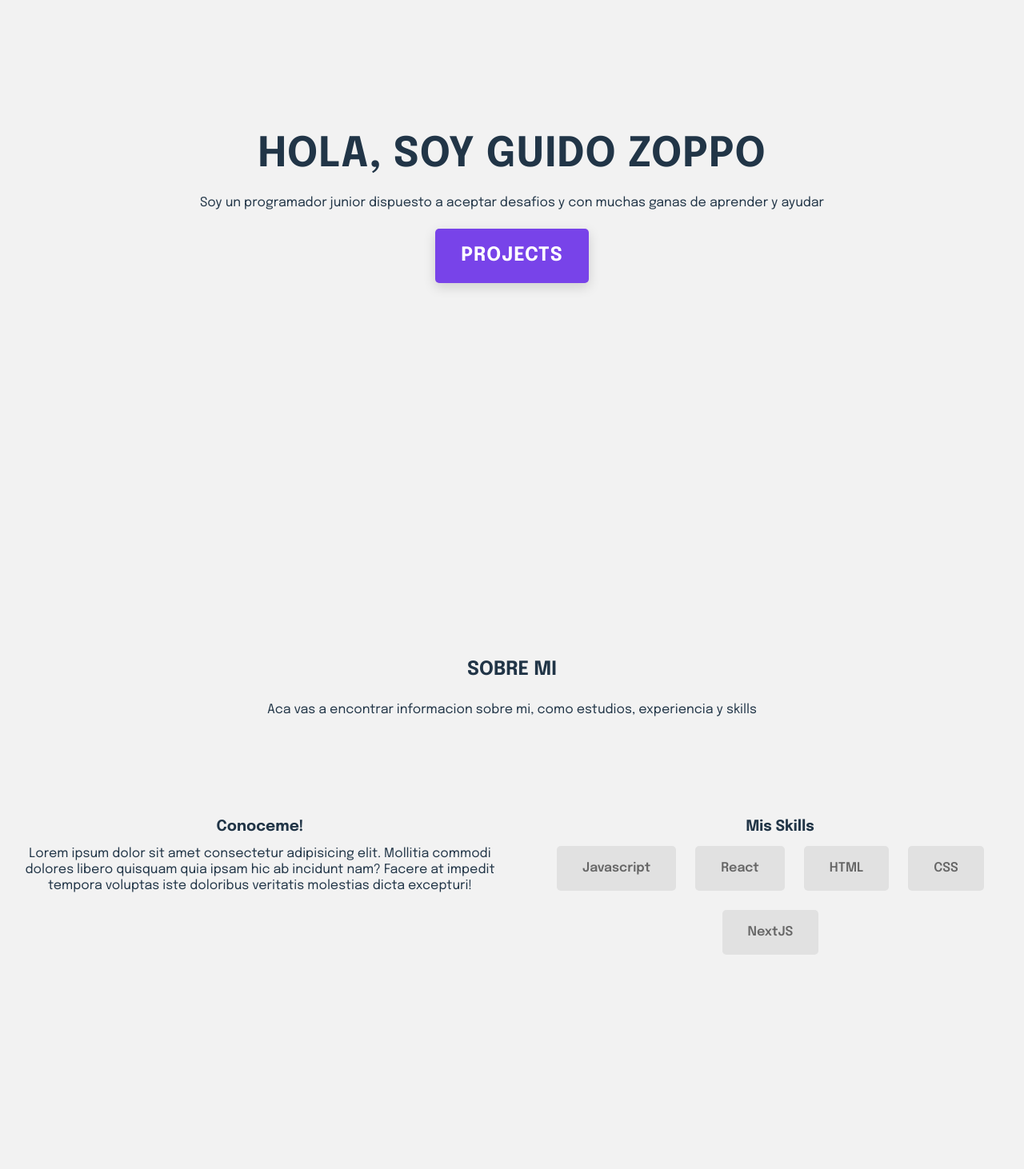
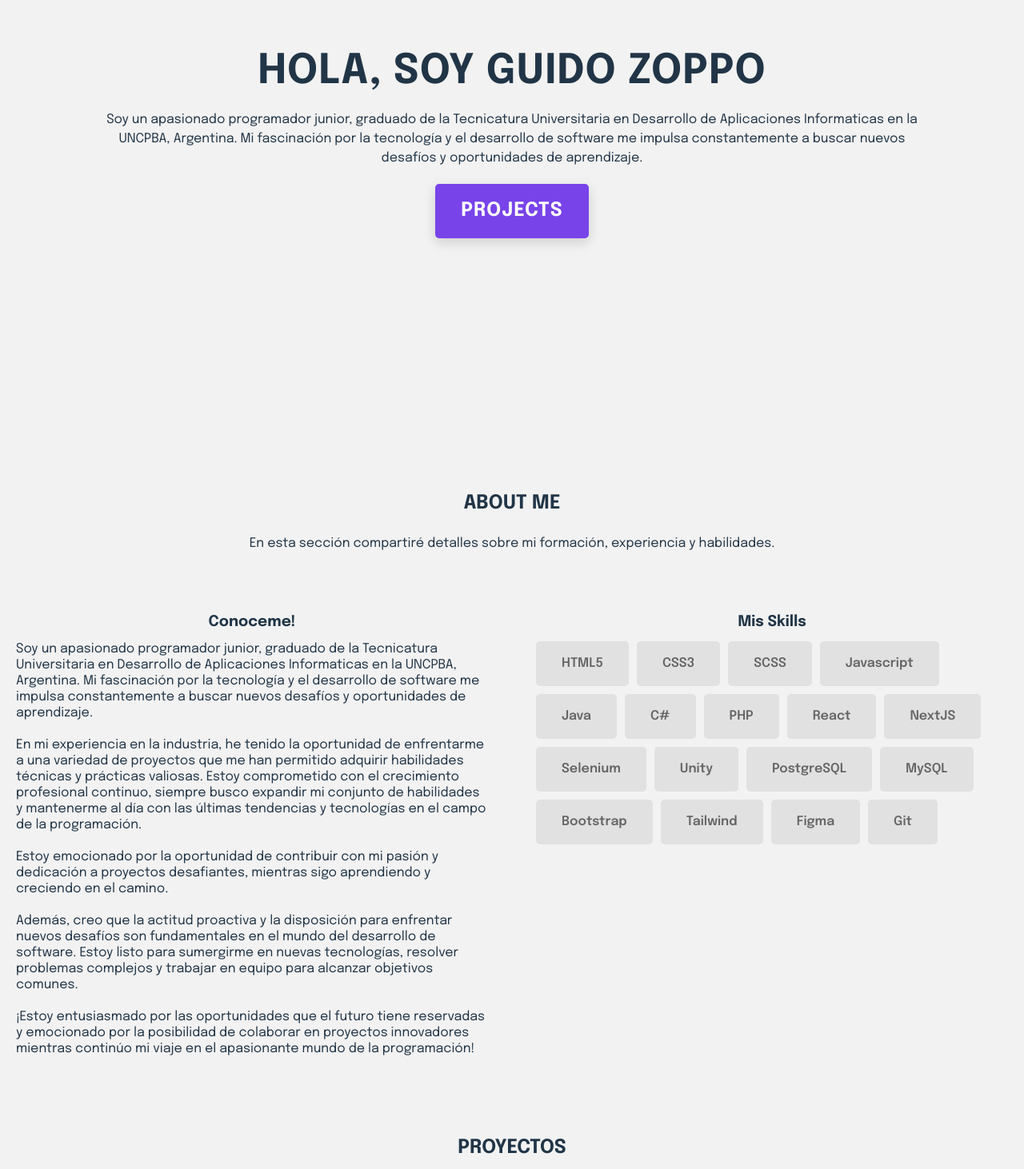
Before and after one commit to guidozoppo/portfolio, a React (Vite) app: page / in a window 1280 px wide. Shown: the part 220-1682 px from the top of the page at 80% size. Built offline with nearby package versions, Linux system fonts and the light colour scheme; the HTML template or start-up script is replaced by a standard one.

Commit message:
modified some sections

```diff
--- a/src/components/AboutSection/About.css
+++ b/src/components/AboutSection/About.css
@@ -5,7 +5,7 @@ section {
   /* max-width: 80rem; */
   gap: 20px;
   background-color: #f2f2f2;
-  padding: 5rem 0;
+  padding: 2rem 0;
 }
 
 section p {
--- a/src/components/AboutSection/About.jsx
+++ b/src/components/AboutSection/About.jsx
@@ -5,8 +5,8 @@ import { Skills } from "./Skills"
 export function About () {
   return (
     <section>
-      <h2>SOBRE MI</h2>
-      <p>Aca vas a encontrar informacion sobre mi, como estudios, experiencia y skills</p>
+      <h2>ABOUT ME</h2>
+      <p>En esta sección compartiré detalles sobre mi formación, experiencia y habilidades.</p>
       <div className='about-details'>
         <AboutMeDescription/>
         <Skills/>
--- a/src/components/AboutSection/AboutMeDescription.css
+++ b/src/components/AboutSection/AboutMeDescription.css
@@ -4,6 +4,7 @@
   align-items: start;
   margin-left: 20px;
   gap: 10px;
+  padding-right: 20px;
 }
 
 .about-description-section p {
@@ -17,7 +18,12 @@
   }
 
   .about-description-section p {
-    text-align: center;
     line-height: 20px;
   }
+
+  .about-me-details {
+    display: flex;
+    flex-direction: column;
+    gap: 20px;
+  }
 }
--- a/src/components/AboutSection/AboutMeDescription.jsx
+++ b/src/components/AboutSection/AboutMeDescription.jsx
@@ -4,7 +4,38 @@ export function AboutMeDescription () {
   return (
     <section className="about-description-section">
       <h3>Conoceme!</h3>
-      <p>Lorem ipsum dolor sit amet consectetur adipisicing elit. Mollitia commodi dolores libero quisquam quia ipsam hic ab incidunt nam? Facere at impedit tempora voluptas iste doloribus veritatis molestias dicta excepturi!</p>
+      <div className='about-me-details'>
+        <p>Soy un apasionado programador junior, graduado de la Tecnicatura Universitaria en Desarrollo de
+          Aplicaciones Informaticas en la UNCPBA, Argentina.
+          Mi fascinación por la tecnología y el desarrollo de software me impulsa constantemente a buscar nuevos desafíos
+          y oportunidades de aprendizaje.
+        </p>
+
+        <p>
+          En mi experiencia en la industria, he tenido la oportunidad de enfrentarme a una variedad de proyectos
+          que me han permitido adquirir habilidades técnicas y prácticas valiosas.
+          Estoy comprometido con el crecimiento profesional continuo,
+          siempre busco expandir mi conjunto de habilidades y mantenerme al día con las últimas tendencias y
+          tecnologías en el campo de la programación.
+        </p>
+
+        <p>
+          Estoy emocionado por la oportunidad de contribuir con mi pasión y dedicación a proyectos desafiantes,
+          mientras sigo aprendiendo y creciendo en el camino.
+        </p>
+
+        <p>
+          Además, creo que la actitud proactiva y la disposición para enfrentar nuevos desafíos
+          son fundamentales en el mundo del desarrollo de software.
+          Estoy listo para sumergirme en nuevas tecnologías, resolver problemas complejos
+          y trabajar en equipo para alcanzar objetivos comunes.
+        </p>
+        <p>
+        ¡Estoy entusiasmado por las oportunidades que el futuro tiene reservadas y
+        emocionado por la posibilidad de colaborar en proyectos innovadores mientras
+        continúo mi viaje en el apasionante mundo de la programación!
+        </p>
+      </div>
     </section>
   )
 }
--- a/src/components/AboutSection/Skills.css
+++ b/src/components/AboutSection/Skills.css
@@ -4,20 +4,22 @@
   align-items: start;
   margin-left: 20px;
   gap: 10px;
+  padding-right: 20px;
 }
 
 .skill-names {
   display: flex;
   flex-direction: row;
   align-items: center;
-  justify-content: center;
+  /* justify-content: center; */
   flex-wrap: wrap;
+  gap: 10px;
 }
 
 .skill {
   padding: 1rem 2rem;
-  margin-bottom: 1.5rem;
-  margin-right: 1.5rem;
+  /* margin-bottom: 1.5rem;
+  margin-right: 1.5rem; */
   background: rgba(153, 153, 153, 0.2);
   border-radius: 5px;
   font-weight: 600;
--- a/src/components/AboutSection/Skills.jsx
+++ b/src/components/AboutSection/Skills.jsx
@@ -5,11 +5,23 @@ export function Skills () {
     <section className='skills-section'>
       <h3>Mis Skills</h3>
       <div className='skill-names'>
+        <div className="skill">HTML5</div>
+        <div className="skill">CSS3</div>
+        <div className="skill">SCSS</div>
         <div className="skill">Javascript</div>
+        <div className="skill">Java</div>
+        <div className="skill">C#</div>
+        <div className="skill">PHP</div>
         <div className="skill">React</div>
-        <div className="skill">HTML</div>
-        <div className="skill">CSS</div>
         <div className="skill">NextJS</div>
+        <div className="skill">Selenium</div>
+        <div className="skill">Unity</div>
+        <div className="skill">PostgreSQL</div>
+        <div className="skill">MySQL</div>
+        <div className="skill">Bootstrap</div>
+        <div className="skill">Tailwind</div>
+        <div className="skill">Figma</div>
+        <div className="skill">Git</div>
       </div>
     </section>
   )
--- a/src/components/Header.jsx
+++ b/src/components/Header.jsx
@@ -18,7 +18,7 @@ export function Header () {
       <div className='header-container'>
         <div className='header-content'>
           <div className='name-container'>
-            <img src="https://media.licdn.com/dms/image/C4E03AQFOs9sKqr2nOQ/profile-displayphoto-shrink_800_800/0/1645125938026?e=1714003200&v=beta&t=i4UALtPavADlM2fFCdouVMZY6wCxw1kjITeHh3g73p0" alt="" />
+            <img src="/images/photo-profile.jpg" alt="Profile Image" />
             <h1>Guido Zoppo</h1>
           </div>
           <div className={`menu-burger ${showMenu ? 'active' : ''}`} onClick={toggleMenu}>
@@ -27,7 +27,7 @@ export function Header () {
         </div>
         <div className={`section-items ${showMenu ? 'hidden' : ''} ${showDropdownMenu ? 'dropdown-menu' : ''}`}>
             <Link to='/'>Home</Link>
-            <Link to='/'>Sobre Mi</Link>
+            <Link to='/'>About</Link>
             <Link to='/projects'>Proyectos</Link>
             {/* <a href=''>Experiencia</a> */}
         </div>
--- a/src/components/MainPage/HomePage.css
+++ b/src/components/MainPage/HomePage.css
@@ -3,7 +3,7 @@
     flex-direction: column;
     align-items: center;
     justify-content: center;
-    padding: 5rem 10px 5rem 10px;
+   /*  padding: 5rem 10px 5rem 10px; */
     gap: 20px;
     background-color: #f2f2f2;
     height: 100vh;
@@ -15,6 +15,10 @@
     /* white-space: nowrap;
     overflow: hidden;
     text-overflow: ellipsis; */
+}
+
+.personal-description {
+    max-width: 80%;
 }
 
 .HeaderMainPage-container p {
--- a/src/components/MainPage/HomePage.jsx
+++ b/src/components/MainPage/HomePage.jsx
@@ -9,7 +9,11 @@ export function HomePage() {
     return (
         <main className='HeaderMainPage-container'>
             <h1>HOLA, SOY GUIDO ZOPPO</h1>
-            <p>Soy un programador junior dispuesto a aceptar desafios y con muchas ganas de aprender y ayudar</p>
+            <div className='personal-description'>
+                <p>Soy un apasionado programador junior, graduado de la Tecnicatura Universitaria en Desarrollo de Aplicaciones Informaticas
+                en la UNCPBA, Argentina. Mi fascinación por la tecnología y el desarrollo de software me impulsa
+                constantemente a buscar nuevos desafíos y oportunidades de aprendizaje.</p>
+            </div>
             <a>PROJECTS</a>
             {/* <div>
                 <a href='../../../ZoppoGuidoCV.pdf' onClick={handleDownloadd}>Descargar CV</a>
```
Also changed, not shown: public/images/photo-profile.jpg (added).
